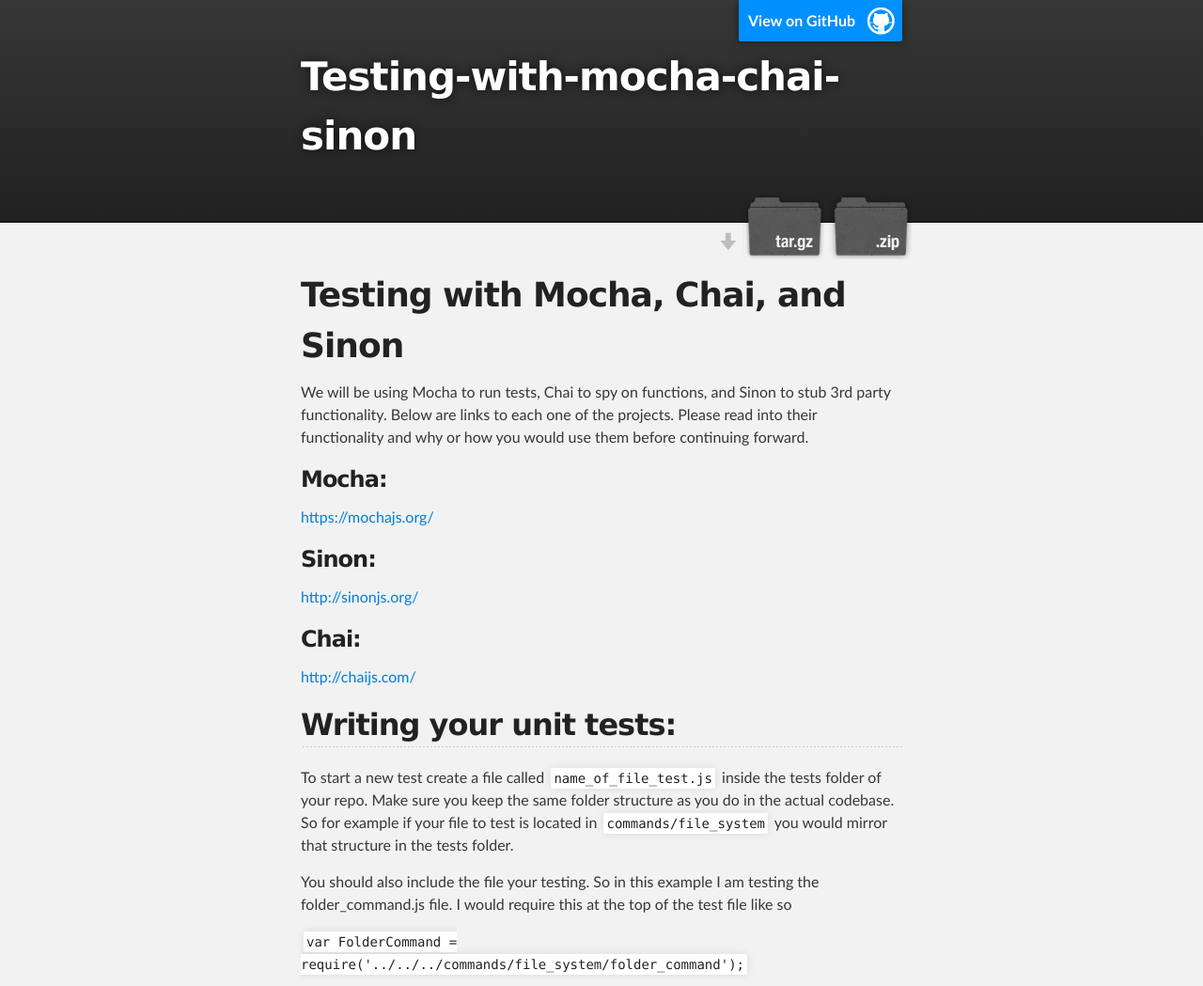
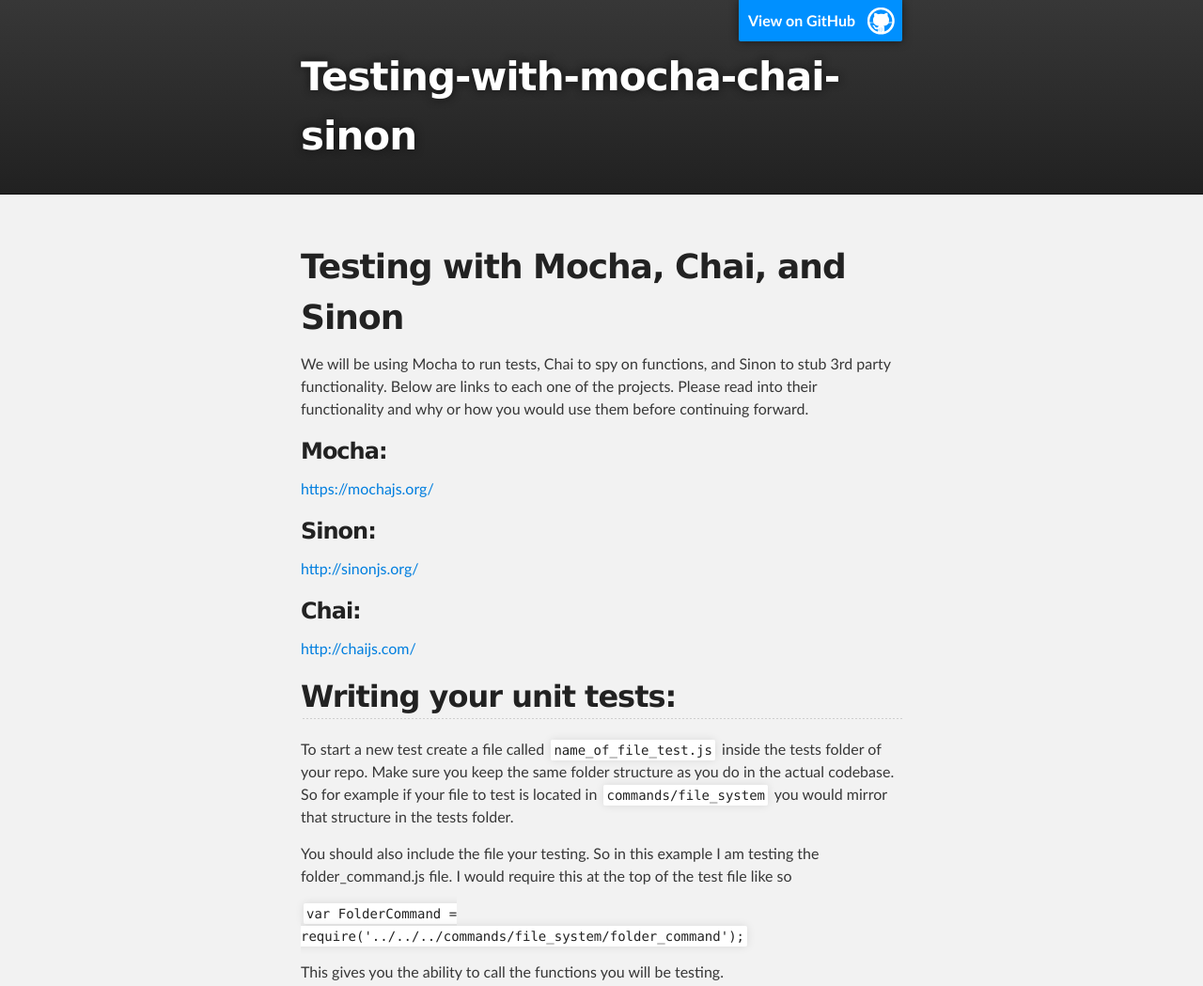
Before and after one commit to loganbfisher/testing-with-mocha-chai-sinon, a plain HTML site: page index.html in a window 1280 px wide. Shown: the top 1049 px of the page at 94% size. Drawn offline with Linux system fonts and the light colour scheme.

Commit message:
Update index.html

```diff
--- a/index.html
+++ b/index.html
@@ -19,12 +19,6 @@
           <a id="forkme_banner" href="https://github.com/loganbfisher/testing-with-mocha-chai-sinon">View on GitHub</a>
 
           <h1 id="project_title">Testing-with-mocha-chai-sinon</h1>
-          <h2 id="project_tagline"></h2>
-
-            <section id="downloads">
-              <a class="zip_download_link" href="https://github.com/loganbfisher/testing-with-mocha-chai-sinon/zipball/master">Download this project as a .zip file</a>
-              <a class="tar_download_link" href="https://github.com/loganbfisher/testing-with-mocha-chai-sinon/tarball/master">Download this project as a tar.gz file</a>
-            </section>
         </header>
     </div>
 
```
